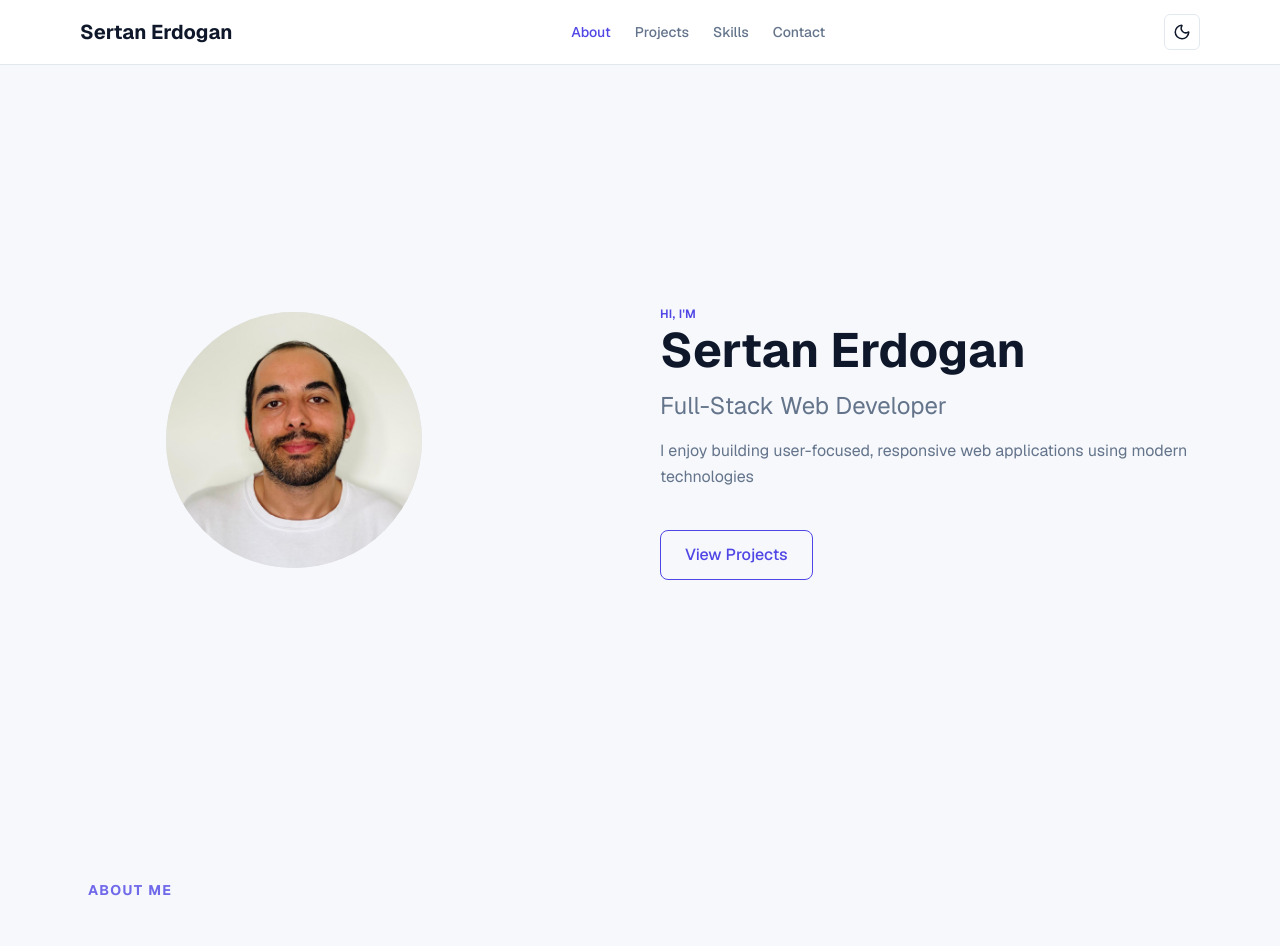
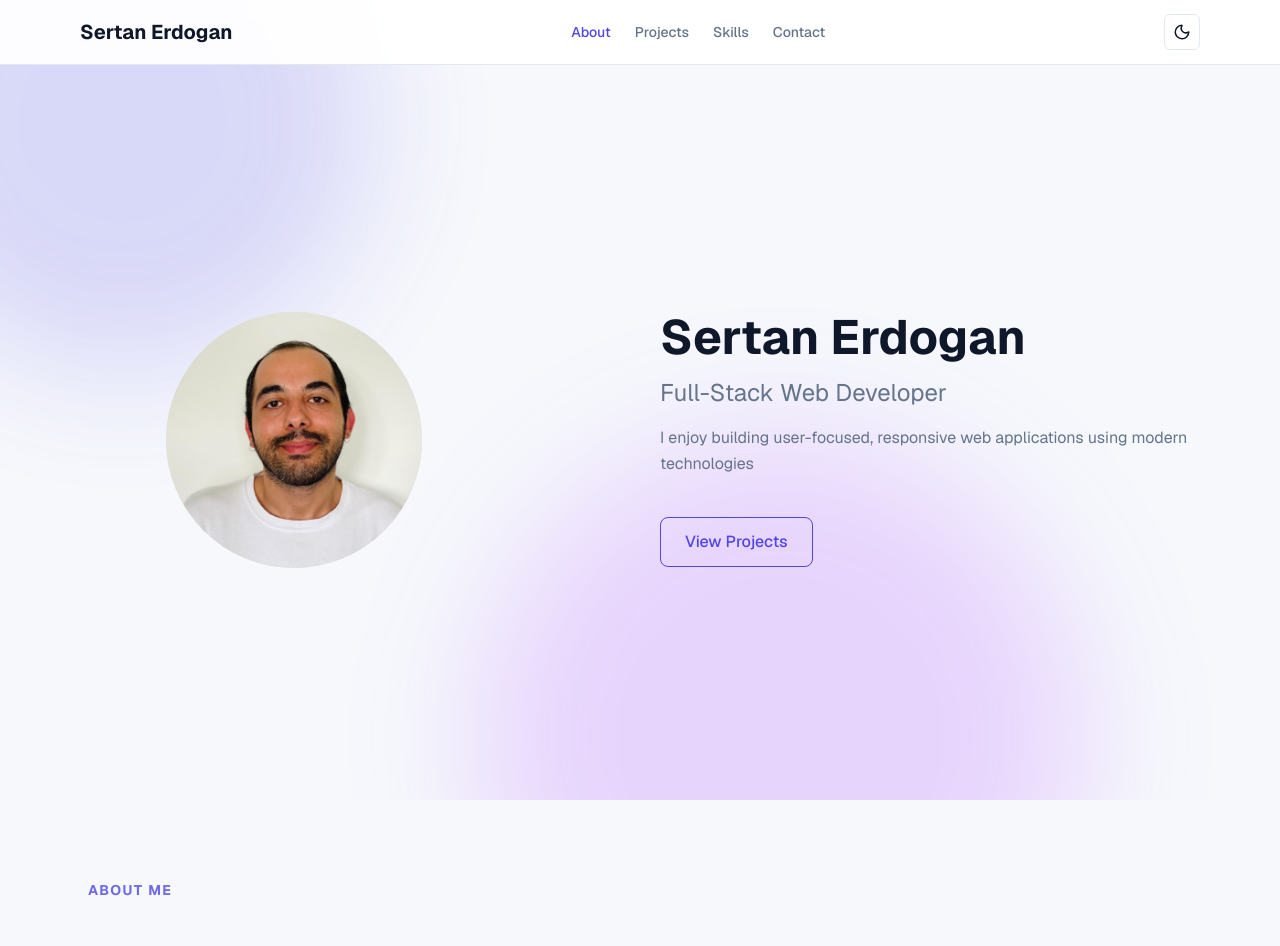
Before and after one commit to sertanrdn/portfolio, a Next.js app: page / in a window 1280 px wide. Shown: the top 946 px of the page. Built offline with nearby package versions, Linux system fonts and the light colour scheme; no server answers.

Commit message:
Created background hero for the intro section

```diff
--- /dev/null
+++ b/src/components/HeroBackground.tsx
@@ -0,0 +1,27 @@
+'use client'
+
+import { motion } from "framer-motion";
+
+export default function HeroBackground() {
+    return (
+        <div className="absolute inset-0 -z-10 overflow-hidden">
+            <motion.div
+                initial={{ opacity: 0, scale: 0.8 }}
+                animate={{ opacity: 0.6, scale: 1 }}
+                transition={{ duration: 1.2, ease: "easeOut" }}
+                className="
+                  absolute -top-32 -left-32 w-125 h-125
+                  rounded-full bg-accent/30 blur-3xl
+                "
+            />
+            <motion.div
+                animate={{ y: [0, 40, 0] }}
+                transition={{ duration: 10, repeat: Infinity, ease: "easeInOut" }}
+                className="
+                  absolute top-1/2 right-50 w-150 h-150
+                  rounded-full bg-purple-500/20 blur-3xl
+                "
+            />
+        </div>
+    );
+}
--- a/src/components/Intro.tsx
+++ b/src/components/Intro.tsx
@@ -4,10 +4,12 @@ import { introData } from "../data/intro";
 import Image from "next/image";
 import { motion } from "framer-motion";
 import { fadeUp } from "../lib/motion";
+import HeroBackground from "./HeroBackground";
 
 export default function Intro() {
     return (
         <section id="intro" className="min-h-[calc(100vh-5rem)] flex items-center">
+            <HeroBackground />
             <div className="max-w-7xl mx-auto px-4 w-full">
                 {/* Layout wrapper */}
                 <div className="grid grid-cols-1 md:grid-cols-2 gap-10 items-center">
@@ -28,17 +30,6 @@ export default function Intro() {
 
                     {/* Text column */}
                     <div className="text-center md:text-left space-y-4">
-                        <motion.span
-                            initial={{ opacity: 0, x: -12 }}
-                            animate={{ opacity: 1, x: 0 }}
-                            transition={{ duration: 0.4, ease: "easeOut" }}
-                            className="
-                                inline-block text-xs font-semibold uppercase
-                                tracking-wide text-accent mb-1
-                            "
-                        >
-                            Hi, I&apos;m
-                        </motion.span>
                         <motion.h1
                             initial={{ opacity: 0, y: 16, scale: 0.98 }}
                             animate={{ opacity: 1, y: 0, scale: 1 }}
```
